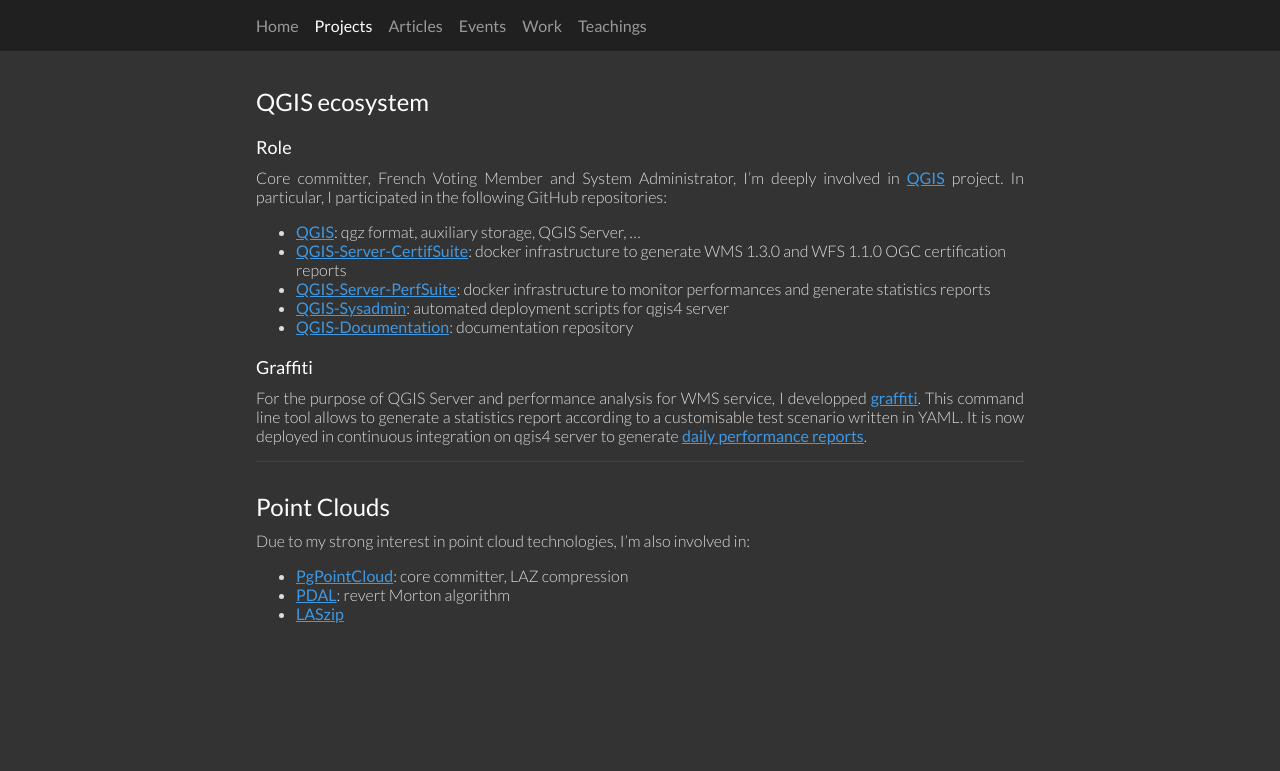
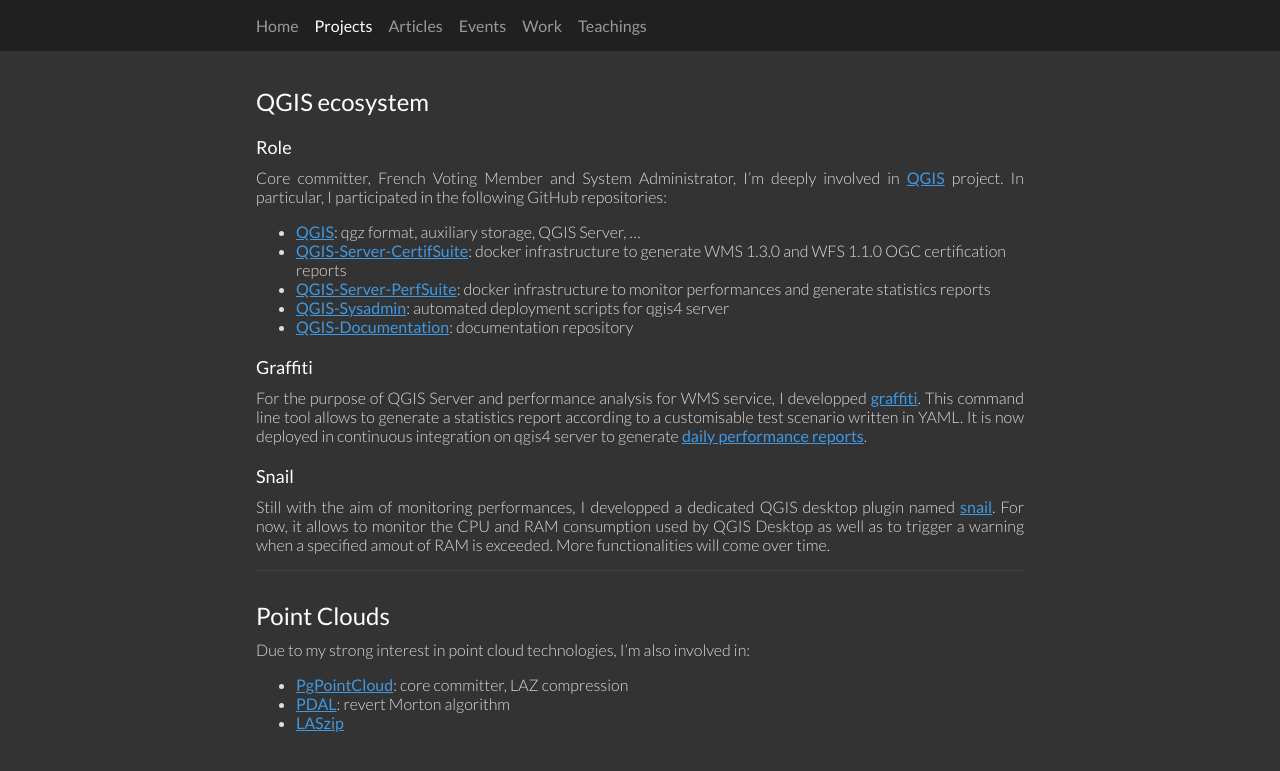
Before and after one commit to pblottiere/pblottiere.github.io, a Jekyll site: the page built from projects/index.md, in a window 1280 px wide. Shown: the top 771 px of the page. Built offline with Jekyll 4.4.1, drawn with Linux system fonts in a browser that asks for light colours; comment, search, counter and statistics services are not loaded; our own code applies the rules of GitHub Pages for plain Markdown files.

Commit message:
Update project with snail

```diff
--- a/projects/index.md
+++ b/projects/index.md
@@ -24,6 +24,14 @@ line tool allows to generate a statistics report according to a customisable tes
 scenario written in YAML. It is now deployed in continuous integration on qgis4 server to generate
 <a href="http://tests.qgis.org/perf_test/graffiti/">daily performance reports</a>.
 
+## Snail
+
+Still with the aim of monitoring performances, I developped a dedicated QGIS
+desktop plugin named <a href="https://plugins.qgis.org/plugins/snail/">snail</a>. For
+now, it allows to monitor the CPU and RAM consumption used by QGIS Desktop as
+well as to trigger a warning when a specified amout of RAM is exceeded. More
+functionalities will come over time.
+
 <hr/>
 # Point Clouds
 
```
